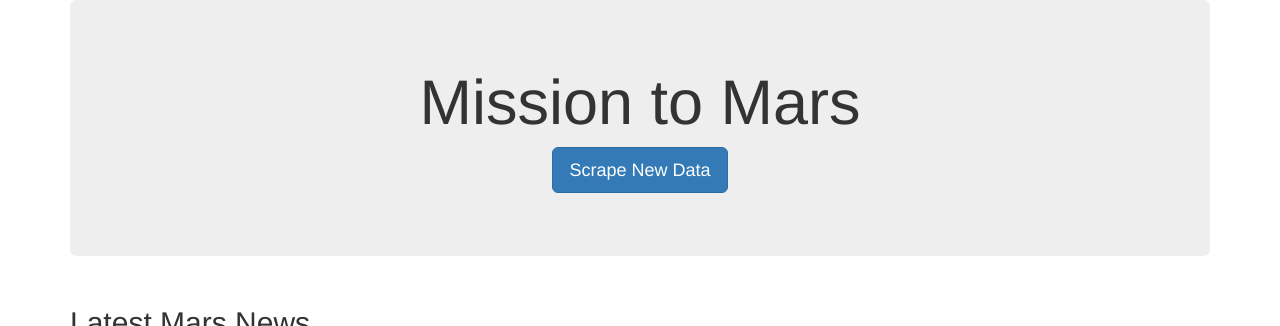
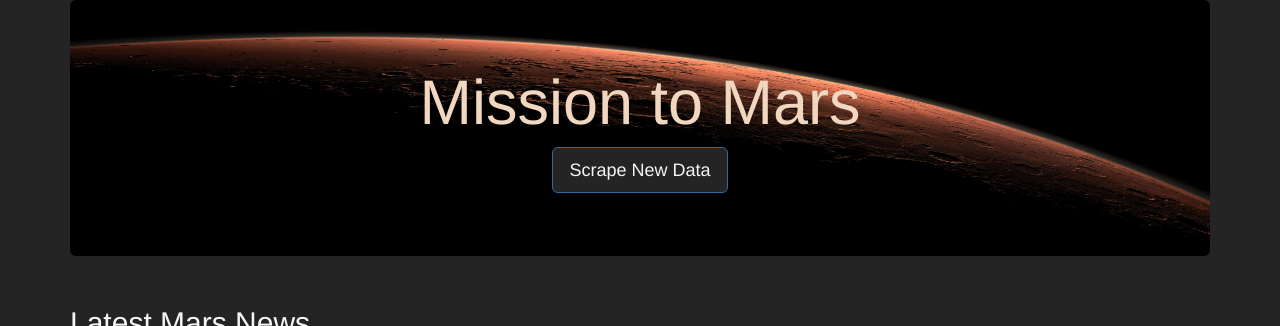
Before and after one commit to CLHollis/Mission-to-Mars, a Flask app: page / in a window 1280 px wide. Shown: the top 326 px of the page. Run offline with Flask 2, Linux system fonts and the light colour scheme; data that the repository does not hold is empty; some libraries are stand-ins or nearby versions.

Commit message:
Challenge Completed

```diff
--- /dev/null
+++ b/Challenge/static/css/style.css
@@ -0,0 +1,35 @@
+body {
+    color: whitesmoke;
+    background-color: rgb(36, 36, 36);
+}
+
+.jumbotron {
+    background-image: url("../images/mars.jpg");
+    background-size: 100% 100%;
+    text-align: center;
+    color: #f1d6c0;
+}
+
+table, th, tr, td {
+    border: 1px solid whitesmoke;
+    background-color: rgb(36, 36, 36);
+    color: #b30f0f;
+}
+
+.col-xs-12 .col-sm-6 .col-lg-8 {
+    background-color: rgb(36, 36, 36);
+}
+
+.thumbnail {
+    background-color: rgb(36, 36, 36);
+    border:rgb(36, 36, 36);
+}
+
+h3 {
+    color: #b61717;
+}
+
+.btn {
+    background-color: rgb(36, 36, 36);
+    color: whitesmoke;
+}
--- a/Challenge/templates/index.html
+++ b/Challenge/templates/index.html
@@ -1,22 +1,22 @@
 <!DOCTYPE html>
 <html lang="en">
   <head>
-    <meta charset="UTF-8" />
-    <meta name="viewport" content="width=device-width, initial-scale=1.0" />
-    <meta http-equiv="X-UA-Compatible" content="ie=edge" />
-    <title>Mission to Mars</title>
-    <link
-      rel="stylesheet"
-      href="https://maxcdn.bootstrapcdn.com/bootstrap/3.3.7/css/bootstrap.min.css"
-    />
+      <meta charset="UTF-8" />
+      <meta name="viewport" content="width=device-width, initial-scale=1.0" />
+      <meta http-equiv="X-UA-Compatible" content="ie=edge" />
+      <title>Mission to Mars</title>
+      <link rel="stylesheet"
+            href="https://maxcdn.bootstrapcdn.com/bootstrap/3.3.7/css/bootstrap.min.css">
+      <link rel="stylesheet" href="static/css/style.css"/>
   </head>
   <body>
-    <div class="container">
+      <div class="container">
       <!-- Add Jumbotron to Header -->
       <div class="jumbotron text-center">
         <h1>Mission to Mars</h1>
         <!-- Add a button to activate scraping script -->
-        <p><a class="btn btn-primary btn-lg" href="/scrape" role="button">Scrape New Data</a></p>
+        <p><a class="btn btn-primary btn-lg" href="/scrape"
+              role="button">Scrape New Data</a></p>
       </div>
 
       <!-- Add section for Mars News -->
@@ -61,9 +61,9 @@
         </div>
 
         {% for i in mars.hemispheres %}
-        <div class="col-sm-3">
+        <div class="col-sm-3 col-sm-3 col-sm-3 col-sm-3">
           <div class="thumbnail">
-            <img src="{{i.img_url}}" class="img-responsive" alt="responsive image"/>
+            <img src="{{i.img_url}}"class="img-responsive" alt="Responsive image" class="img-rounded" class="img-thumbnail">
             <div class="caption">
               <h3>{{i.title}}</h3>
             </div>
```
Also changed, not shown: Challenge/scraping.py (+5 -5 lines), Module work/static/css/style.css (added, +34 -0 lines), Challenge/Deliverable_2_screenshot.PNG (added), Challenge/Deliverable_2_screenshot2.PNG (added), Challenge/Deliverable_3_screenshot.PNG (added), Challenge/static/images/mars.jpg (added).
